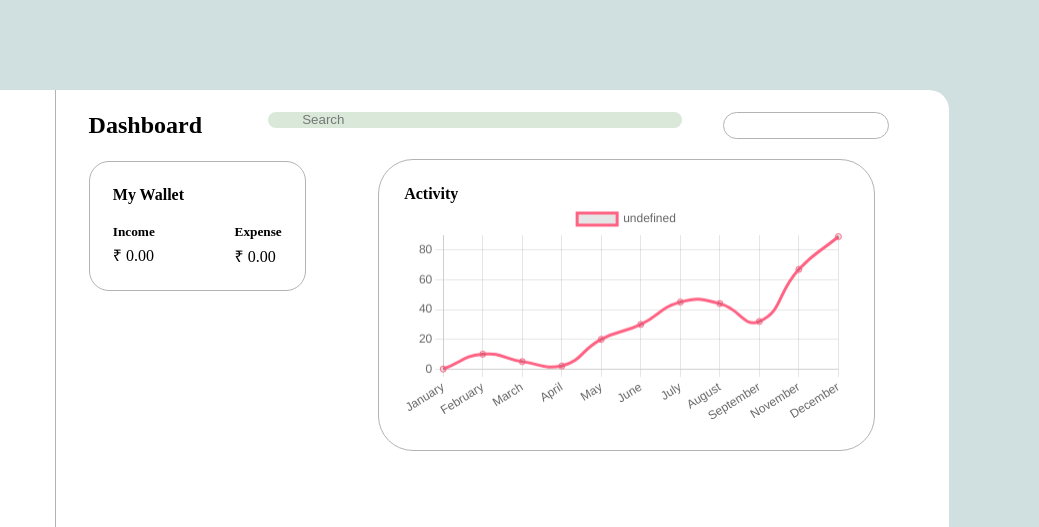
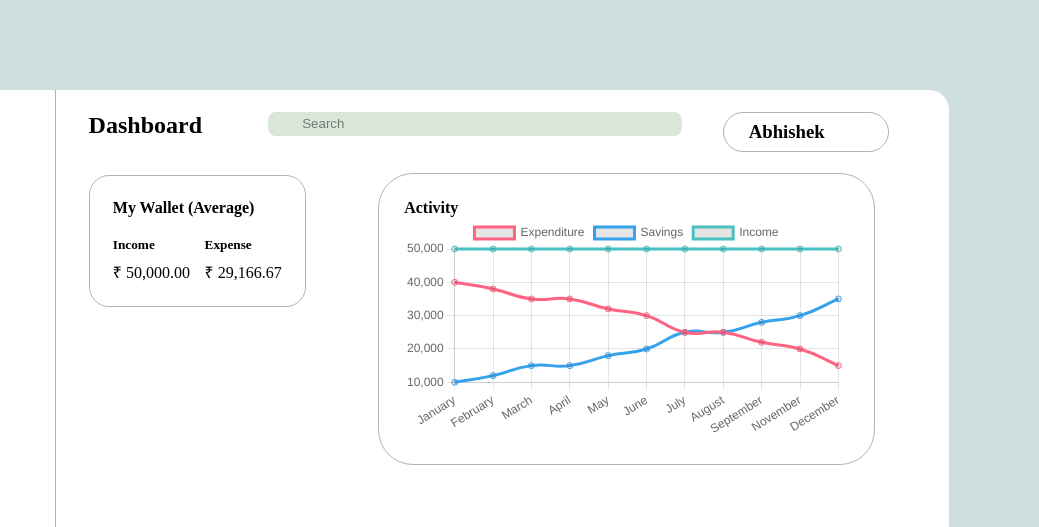
Before and after one commit to ABCET/TopDevs, an Electron app: page pages/new.html in a window 1280 px wide. Both pictures are taken after a click on the element "Dashboard". Shown: the top 527 px of the page, 241-1280 px from the left. Drawn offline with nearby package versions, Linux system fonts and the light colour scheme; no server answers.

Commit message:
front end changes

```diff
--- a/assets/js/new.js
+++ b/assets/js/new.js
@@ -21,7 +21,6 @@ const transactionsQuery = query(transactionsRef, orderByChild('username'), equal
 const transactionsList = [];
 
 onValue(transactionsQuery, (snapshot) => {
-  const transactionsList = [];
   snapshot.forEach((childSnapshot) => {
     const transaction = childSnapshot.val();
     transactionsList.push({
@@ -112,12 +111,6 @@ subBtn.onclick = function () {
 
 };
 
-const login = sessionStorage.getItem('isLoggedIn');
-/*if (login) {
-  const name = sessionStorage.getItem('name');
-  name.innerHTML = name;
-}*/
-
 const dash = document.getElementById('dash');
 dash.addEventListener('click', () => {
   const head = document.getElementById('head');
@@ -133,21 +126,34 @@ dash.addEventListener('click', () => {
     data: {
       labels: ['January', 'February', 'March', 'April', 'May', 'June', 'July', 'August', 'September', 'November', 'December'],
       datasets: [{
-        data: [0, 10, 5, 2, 20, 30, 45, 44, 32, 67, 89, 90],
+        label: 'Expenditure',
+        data: [40000, 38000, 35000, 35000, 32000, 30000, 25000, 25000, 22000, 20000, 15000, 10000],
         borderColor: 'rgb(255, 99, 132)',
         tension: 0.5
+      }, {
+        label: 'Savings',
+        data: [10000, 12000, 15000, 15000, 18000, 20000, 25000, 25000, 28000, 30000, 35000, 40000],
+        borderColor: 'rgb(54, 162, 235)',
+        tension: 0.5
+      },
+      {
+        label: 'Income',
+        data: Array.from({ length: 12 }, () => 50000),
+        borderColor: 'rgb(75, 192, 192)',
+        tension: 0
       }]
-    },
-    options: {
-      scales: {
-        y: {
-          beginAtZero: true
-        }
-      }
     }
   });
   activity.update();
 });
+
+const login = sessionStorage.getItem('isLoggedIn');
+if (login) {
+  dash.click();
+  console.log('logged in');
+  // const name = sessionStorage.getItem('name');
+  // name.innerHTML = name;
+}
 
 const trans = document.getElementById('trans');
 trans.addEventListener('click', () => {
@@ -161,6 +167,6 @@ trans.addEventListener('click', () => {
 
 const logout = document.getElementById('logout');
 logout.addEventListener('click', () => {
-  window.location.href = 'index.html';
+  window.location.href = 'login.html';
   sessionStorage.removeItem('isLoggedIn');
 });
--- a/pages/new.html
+++ b/pages/new.html
@@ -40,22 +40,22 @@
                 <input placeholder="Search" type="search" class="input" id="search">
                 <div class="userinfo">
                     <div class="username">
-                        <h3 id="name"></h3>
+                        <h3 id="name">Abhishek</h3>
                     </div>
                 </div>
             </div>
             <div class="box">
                 <div class="left">
                     <div class="wallet">
-                        <h4>My Wallet</h4>
+                        <h4>My Wallet (Average)</h4>
                         <div class="row">
                             <div class="income">
                                 <h5>Income</h5>
-                                <p>₹ 0.00</p>
+                                <p>₹ 50,000.00</p>
                             </div>
                             <div class="expense">
                                 <h5>Expense</h5>
-                                <p>₹ 0.00</p>
+                                <p>₹ 29,166.67</p>
                             </div>
                         </div>
                     </div>
```
Also changed, not shown: package.json (+47 -47 lines), 1 other file.
